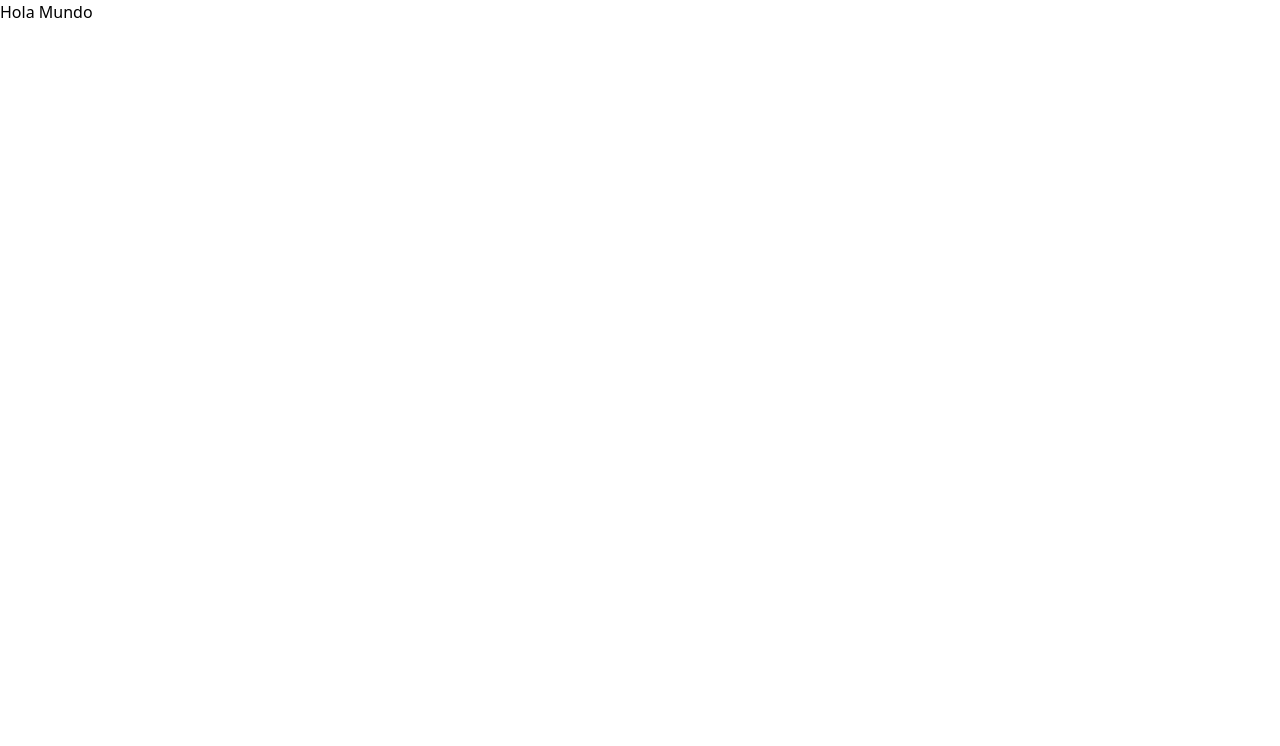
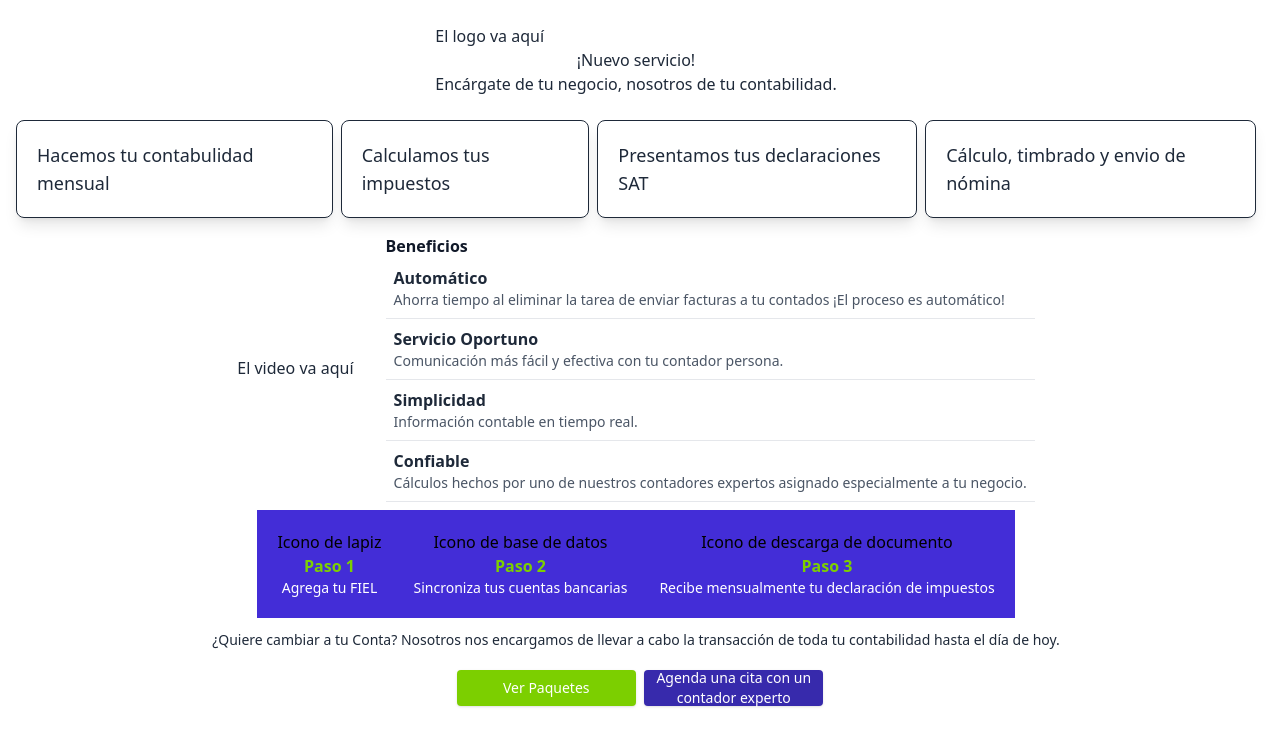
Before and after one commit to PamelaCanul/package-information, a Next.js app in the folder documentos-digitales/: page /home in a window 1280 px wide. Shown: the top 746 px of the page. Built offline with nearby package versions, Linux system fonts and the light colour scheme.

Commit message:
feat(home): Create home component

```diff
--- a/documentos-digitales/package.json
+++ b/documentos-digitales/package.json
@@ -10,6 +10,11 @@
   },
   "dependencies": {
     "@ant-design/icons": "^6.0.0",
+    "@fortawesome/fontawesome-svg-core": "^6.7.2",
+    "@fortawesome/free-brands-svg-icons": "^6.7.2",
+    "@fortawesome/free-regular-svg-icons": "^6.7.2",
+    "@fortawesome/free-solid-svg-icons": "^6.7.2",
+    "@fortawesome/react-fontawesome": "^0.2.2",
     "@reduxjs/toolkit": "^2.6.1",
     "autoprefixer": "^10.4.21",
     "next": "15.2.3",
--- a/documentos-digitales/src/components/organisms/Home.tsx
+++ b/documentos-digitales/src/components/organisms/Home.tsx
@@ -1,4 +1,7 @@
 import { FC } from "react"
+import Card from "../atoms/Cards"
+import ListItem from "../atoms/List"
+import { Button } from "../atoms/Button"
 
 type Props = {
     message?: string
@@ -7,8 +10,57 @@ type Props = {
 export const Home: FC<Props> = ({
 }) => {
     return (
-        <>
-            <p> Hola Mundo </p>
-        </>
+        <div className="flex flex-col items-center p-2 space-x-2">
+            <div className="p-4 space-x-2 text-gray-800">
+                <p>El logo va aquí</p>
+                <div className="text-center">
+                    <p>¡Nuevo servicio!</p>
+                    <p>Encárgate de tu negocio, nosotros de tu contabilidad.</p>
+                </div>
+
+            </div>
+            <div className="flex flex-row items-center p-2 space-x-2 text-gray-800">
+                <Card title="Hacemos tu contabulidad mensual" />
+                <Card title="Calculamos tus impuestos" />
+                <Card title="Presentamos tus declaraciones SAT" />
+                <Card title="Cálculo, timbrado y envio de nómina" />
+            </div>
+            <div className="flex flex-row items-center p-2 space-x-8 text-gray-800">
+                <div>
+                    <p>El video va aquí</p>
+                </div>
+                <div>
+                    <p className="text-md font-bold text-gray-900">Beneficios</p>
+                    <ListItem title="Automático" description="Ahorra tiempo al eliminar la tarea de enviar facturas a tu contados ¡El proceso es automático!" />
+                    <ListItem title="Servicio Oportuno" description="Comunicación más fácil y efectiva con tu contador persona." />
+                    <ListItem title="Simplicidad" description="Información contable en tiempo real." />
+                    <ListItem title="Confiable" description="Cálculos hechos por uno de nuestros contadores expertos asignado especialmente a tu negocio." />
+                </div>
+            </div>
+            <div className="flex flex-row items-start p-2 space-x-2 bg-indigo-700">
+                <div className="p-3 text-center">
+                    <p>Icono de lapiz</p>
+                    <p className="text-lime-500 text-md font-bold">Paso 1</p>
+                    <p className="text-white text-sm">Agrega tu FIEL</p>
+                </div>
+                <div className="p-3 text-center">
+                    <p>Icono de base de datos</p>
+                    <p className="text-lime-500 text-md font-bold">Paso 2</p>
+                    <p className="text-white text-sm">Sincroniza tus cuentas bancarias</p>
+                </div>
+                <div className="p-3 text-center">
+                    <p>Icono de descarga de documento</p>
+                    <p className="text-lime-500 text-md font-bold">Paso 3</p>
+                    <p className="text-white text-sm">Recibe mensualmente tu declaración de impuestos</p>
+                </div>
+            </div>
+            <div className="text-center p-3">
+                <p className="text-sm text-gray-800">¿Quiere cambiar a tu Conta? Nosotros nos encargamos de llevar a cabo la transacción de toda tu contabilidad hasta el día de hoy.</p>
+            </div>
+            <div className="flex flex-row items-start p-2 space-x-2">
+                <Button className="bg-lime-500">Ver Paquetes</Button>
+                <Button className="bg-indigo-800">Agenda una cita con un contador experto</Button>
+            </div>
+        </div>
     )
 }
```
Also changed, not shown: 2 other files (tests, documents, lock files or other folders).
